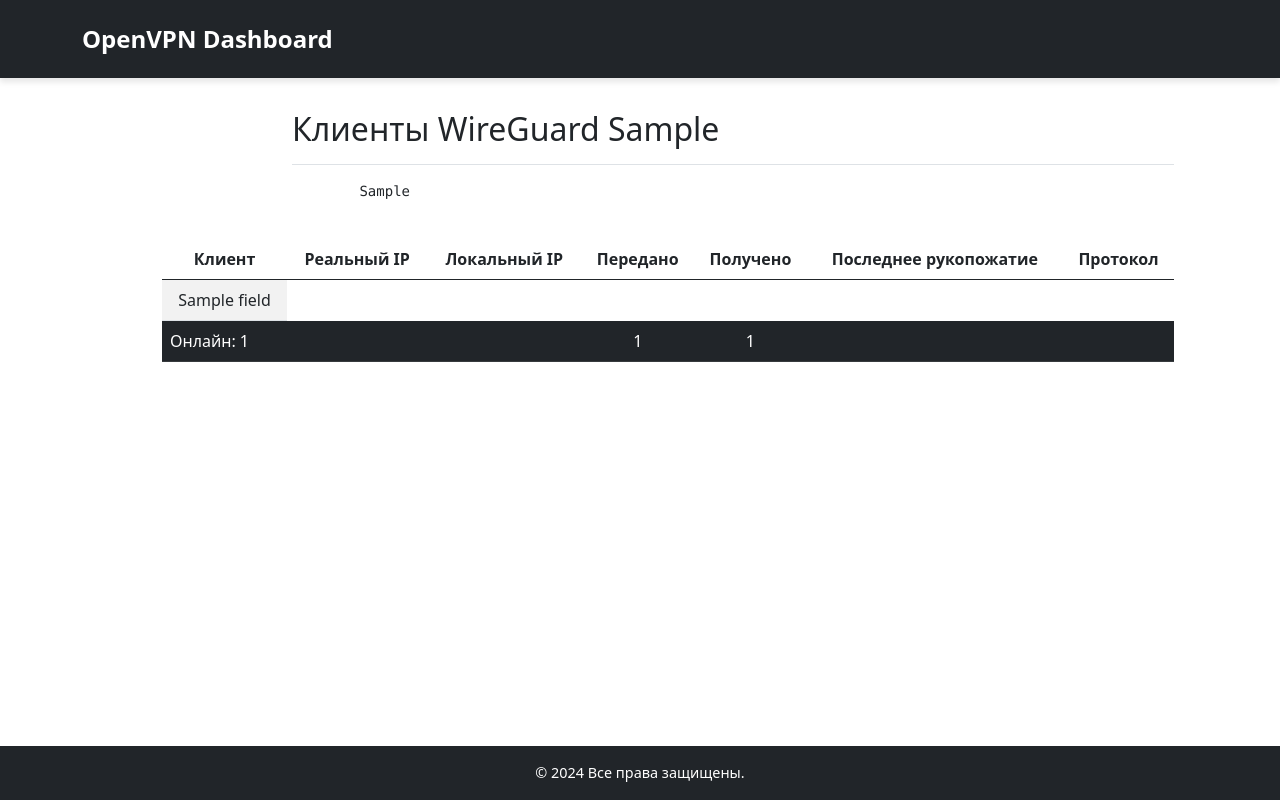
After one commit to TheMurmabis/StatusOpenVPN, a Flask app: template templates/wg.html in a window 1280 px wide. The commit adds this page. Run offline with Flask 3, Linux system fonts and the light colour scheme; the template is opened without the code that fills it: most values are stand-ins (such as "Sample title", 1, 10 or a date in 2020); some libraries are stand-ins or nearby versions.

Commit message:
Update main.py

```diff
--- a/main.py
+++ b/main.py
@@ -4,6 +4,7 @@ import requests
 import os
 import random
 import string
+import subprocess
 from flask_login import (
     LoginManager,
     UserMixin,
@@ -139,6 +140,26 @@ def add_user(username, role, password):
     conn.close()
 
 
+# Функция для получения данных WireGuard
+def get_wireguard_stats():
+    try:
+        result = subprocess.run(
+            ["/usr/bin/wg", "show"], capture_output=True, text=True, check=True
+        )
+        return result.stdout
+    except subprocess.CalledProcessError as e:
+        print(f"Команда wg show завершилась с ошибкой: {e.stderr}")
+        return f"Ошибка выполнения команды: {e.stderr}"
+    except FileNotFoundError:
+        print(
+            "Команда wg не найдена. Убедитесь, что WireGuard установлен и доступен в системе."
+        )
+        return "Команда wg не найдена."
+    except Exception as e:
+        print(f"Непредвиденная ошибка: {e}")
+        return f"Непредвиденная ошибка: {e}"
+
+
 # Функция для генерации случайного пароля
 def get_random_pass(lenght=10):
     characters = string.ascii_letters + string.digits  # Буквы и цифры
@@ -156,9 +177,9 @@ def add_admin():
 
     if count < 1:
         add_user("admin", "admin", passw)
+        # print(f"Пароль администратора: {passw}")
 
     conn.close()
-
     return passw
 
 
@@ -299,6 +320,13 @@ def stats():
     return render_template("stats.html")
 
 
+# @app.route("/wg")
+# @login_required
+# def wg():
+#    wg_stats = get_wireguard_stats()
+#    return render_template("wg.html", wg_stats=wg_stats)
+
+
 @app.route("/")
 @login_required
 def home():
@@ -340,5 +368,4 @@ def home():
 
 
 if __name__ == "__main__":
-    add_admin()
-    app.run(host="0.0.0.0", port=1234)
+    app.run(debug=False, host="0.0.0.0", port=1234)
--- a/templates/base.html
+++ b/templates/base.html
@@ -23,8 +23,15 @@
             {% endif %}
         </div>
     </header>
+     <div class="d-flex" id="wrapper">
+        <!--<div class="bg-light border-right " id="sidebar-wrapper">
 
-    <div class="container">
+            <div class="list-group list-group-flush mt-5">
+                <a href="/ovpn" class="list-group-item list-group-item-action bg-light">OpenVPN</a>
+                <a href="/wg" class="list-group-item list-group-item-action bg-light">WireGuard</a>
+            </div>
+        </div>-->
+        <div id="page-content-wrapper" class="container">
 
             <main class="col-md-9 ms-sm-auto col-lg-10 px-md-4 py-4">
 
@@ -35,7 +42,7 @@
                 </div>
             </main>
         </div>
-
+    </div>
     <footer class="bg-dark text-white text-center py-3 mt-4">
         <div class="container">
             © 2024 Все права защищены.
@@ -45,8 +52,12 @@
     <!-- Bootstrap JS Bundle with Popper -->
     <script src="https://cdn.jsdelivr.net/npm/bootstrap@5.0.2/dist/js/bootstrap.bundle.min.js"></script>
     <script src="https://unpkg.com/feather-icons"></script>
+    <script src="https://code.jquery.com/jquery-3.5.1.slim.min.js"></script>
+    <script src="https://stackpath.bootstrapcdn.com/bootstrap/4.5.2/js/bootstrap.min.js"></script>
     <script>
         feather.replace();
+
+
     </script>
 </body>
 
--- /dev/null
+++ b/templates/wg.html
@@ -0,0 +1,49 @@
+{% extends "base.html" %}
+
+{% block title %}Список клиентов OpenVPN{% endblock %}
+
+{% block content %}
+<div class="d-flex justify-content-between flex-wrap flex-md-nowrap align-items-center pt-3 pb-2 mb-3 border-bottom">
+    <h1 class="h2">Клиенты WireGuard {{server_ip}}</h1>
+</div>
+
+{% if error_message %}
+    <div class="alert alert-danger" role="alert">
+        {{ error_message }}
+    </div>
+{% else %}
+    <pre>
+        {{wg_stats}}
+    </pre>
+<div class="table-responsive main_table">
+    <table class="table table-striped">
+        <thead>
+            <tr>
+                <th class="text-center">Клиент</th>
+                <th class="text-center">Реальный IP</th>
+                <th class="text-center">Локальный IP</th>
+                <th class="text-center">Передано</th>
+                <th class="text-center">Получено</th>
+                <th class="text-center">Последнее рукопожатие</th>
+                <th class="text-center">Протокол</th>
+            </tr>
+        </thead>
+        <tbody>
+            {% for client in clients %}
+            <tr class="text-center">
+                {% for field in client %}
+                <td class="text-center">{{ field }}</td>
+                {% endfor %}
+            </tr>
+            {% endfor %}
+            <tr class="table-dark text-left">
+                <td colspan="3">Онлайн: {{ total_clients_str }}</td>
+                <td class="text-center">{{ total_received }}</td>
+                <td class="text-center">{{ total_sent }}</td>
+                <td colspan="3"></td>
+            </tr>
+        </tbody>
+    </table>
+</div>
+{% endif %}
+{% endblock %}
```
Also changed, not shown: 1 other file. Lines whose indentation alone changed are shown as unchanged.
